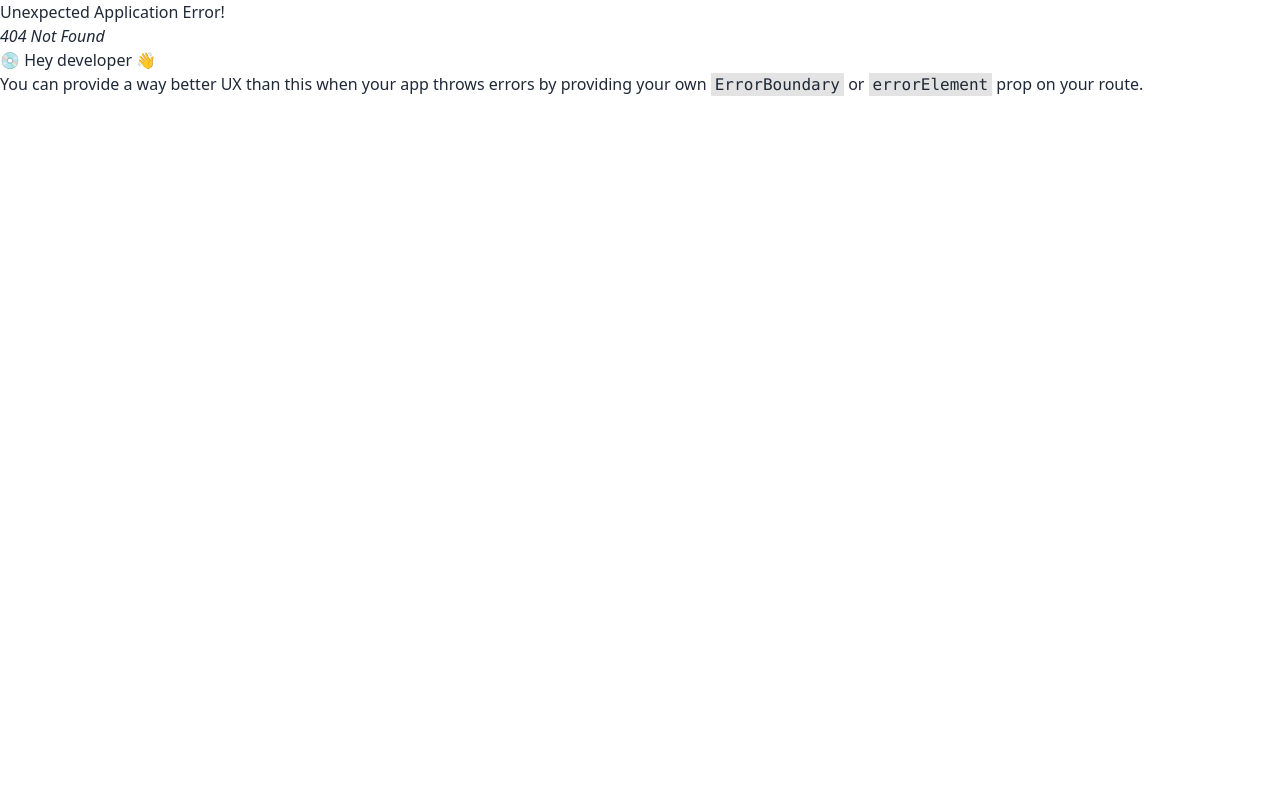
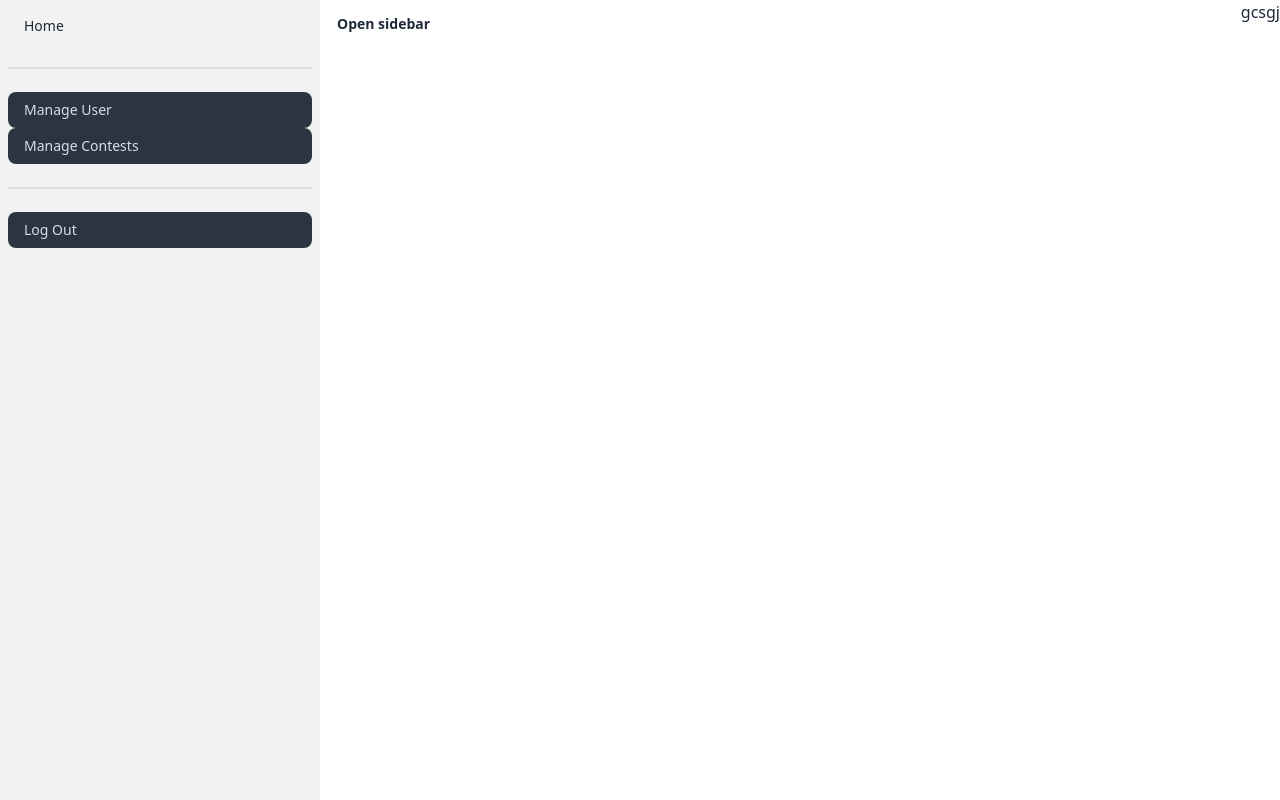
Before and after one commit to Toufique18/contesthub-client-side, a React (Vite) app: page /dashboard/manageUser in a window 1280 px wide. Before the commit this address had no page. Built offline with nearby package versions, Linux system fonts and the light colour scheme.

Commit message:
admin dashboard create and commit

```diff
--- a/src/components/Header.jsx
+++ b/src/components/Header.jsx
@@ -64,7 +64,7 @@ const Header = () => {
                                     <span className="badge">New</span>
                                 </a>
                             </li>
-                            <li><a>Dashboard</a></li>
+                            <li><NavLink to={'/dashboard'}>Dashboard</NavLink></li>
                             <li><a>Logout</a></li>
                         </ul>
                     </div>
--- /dev/null
+++ b/src/layouts/Dashboard.jsx
@@ -0,0 +1,34 @@
+import { NavLink, Outlet } from "react-router-dom";
+
+const Dashboard = () => {
+    return (
+        <div className="lg:flex">
+            <div className="drawer lg:w-80 lg:drawer-open">
+                <input id="my-drawer-2" type="checkbox" className="drawer-toggle" />
+                <div className="drawer-content   items-start justify-center">
+                    {/* Page content here */}
+                    <label htmlFor="my-drawer-2" className="btn btn-ghost drawer-button lg:hidden">Open sidebar</label>
+
+                </div>
+                <div className="drawer-side">
+                    <label htmlFor="my-drawer-2" aria-label="close sidebar" className="drawer-overlay"></label>
+                    <ul className="menu p-4 w-80 min-h-full bg-base-200 text-base-content">
+                        {/* Sidebar content here */}
+                        <li><NavLink to={'/'}>Home</NavLink></li>
+                        <div className="divider"></div>
+                        <li><NavLink to={'/dashboard/manageUser'}>Manage User</NavLink></li>
+                        <li><NavLink>Manage Contests</NavLink></li>
+                        <div className="divider"></div>
+                        <li><NavLink>Log Out</NavLink></li>
+                    </ul>
+
+                </div>
+            </div>
+            <div>
+                <Outlet></Outlet>
+            </div>
+        </div>
+    );
+};
+
+export default Dashboard;
--- /dev/null
+++ b/src/pages/ManageUser.jsx
@@ -0,0 +1,10 @@
+
+const ManageUser = () => {
+    return (
+        <div>
+            <h1>gcsgj</h1>
+        </div>
+    );
+};
+
+export default ManageUser;
--- a/src/routes/Routes.jsx
+++ b/src/routes/Routes.jsx
@@ -2,6 +2,9 @@ import { createBrowserRouter } from "react-router-dom";
 import Root from "../layouts/Root";
 //import ErrorPage from "../pages/ErrorPage";
 import Home from "../pages/Home";
+import Contest from "../pages/Contest";
+import Dashboard from "../layouts/Dashboard";
+import ManageUser from "../pages/ManageUser";
 
 
 
@@ -14,6 +17,12 @@ const router = createBrowserRouter([
             {
                 path:'/',
                 element: <Home></Home>,
+                loader: ()=> fetch("http://localhost:5000/contest_info")
+
+            },
+            {
+                path:'/contests',
+                element: <Contest></Contest>,
                 loader: ()=> fetch("http://localhost:5000/contest_info")
 
             },
@@ -30,6 +39,16 @@ const router = createBrowserRouter([
 
 
         ]
+    },
+    {
+        path: '/dashboard',
+        element: <Dashboard></Dashboard>,
+        children: [
+           {
+            path: 'manageUser',
+            element: <ManageUser></ManageUser>
+           }
+        ]
     }
 ])
 
```
